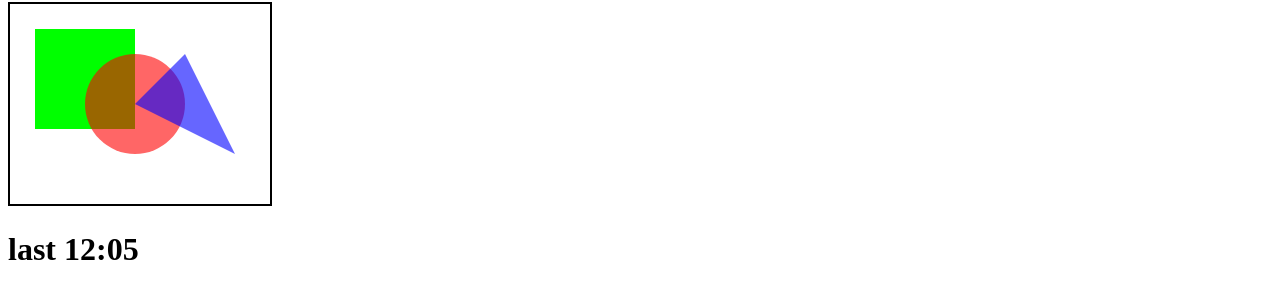
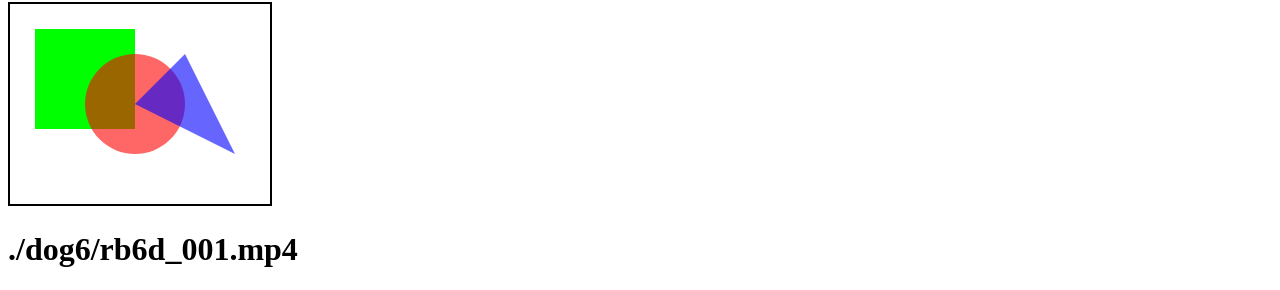
Before and after one commit to amaurisrivas/soscia, a plain HTML site: page index.html in a window 1280 px wide. Shown: the part 775-1065 px from the top of the page. Drawn offline with Linux system fonts and the light colour scheme.

Commit message:
Update index.html

```diff
--- a/index.html
+++ b/index.html
@@ -33,9 +33,11 @@
      let num = Math.floor(Math.random() * (3 - 1)) + 1;
      let str = num.toString().padStart(3, "0")
      let archivo = "./dog6/rb6d_" + str + ".mp4";
+     document.getElementById("archivo").innerHTML = archivo;
      vid.setAttribute('src', archivo);
      vid.autoplay = true;
      vid.load();
+     vid.play();
     }
     </script>
     <style type="text/css">
@@ -50,6 +52,6 @@
     <canvas id="example" width="260" height="200">
     There is supposed to be an example drawing here, but it's not important.
     </canvas>
-	  <h1>last 12:05</h1>
+	  <h1 id="archivo">last 12:14</h1>
   </body>
 </html>
```
